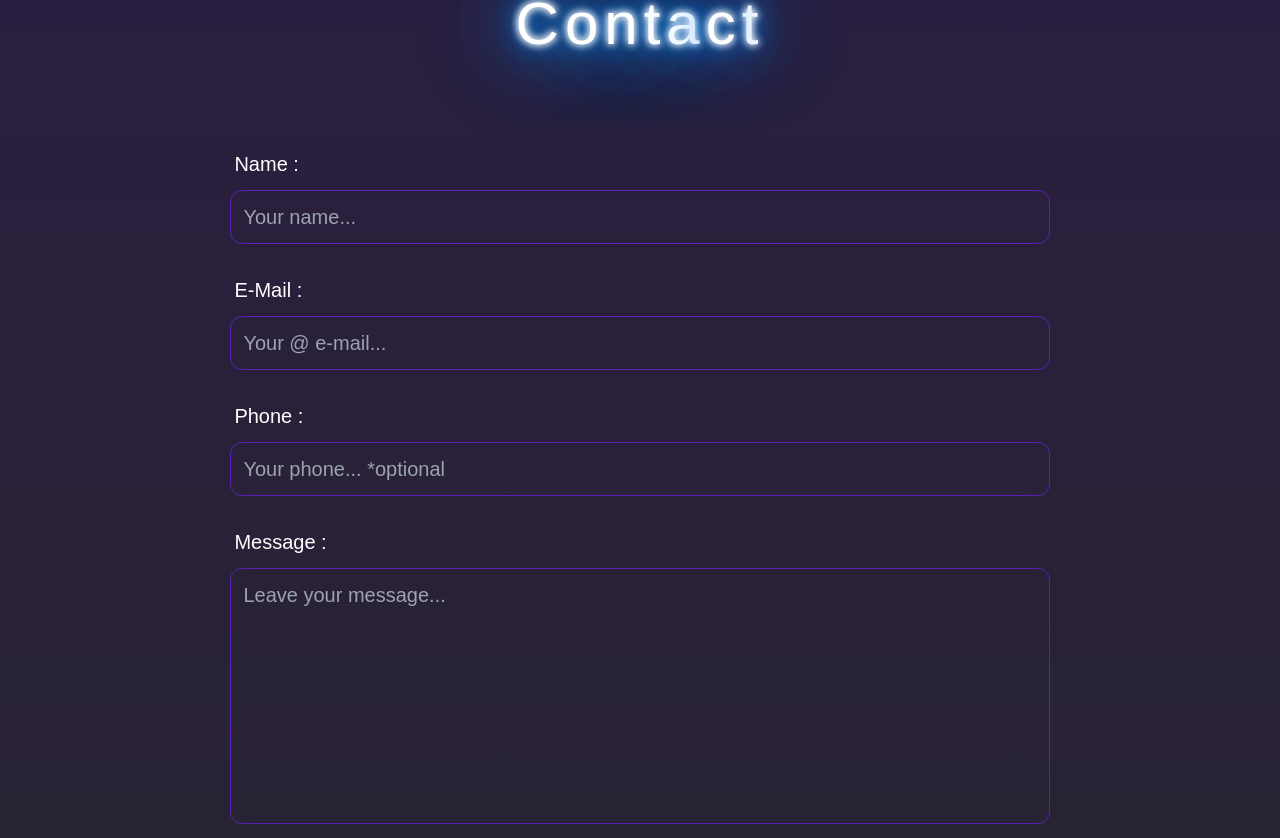
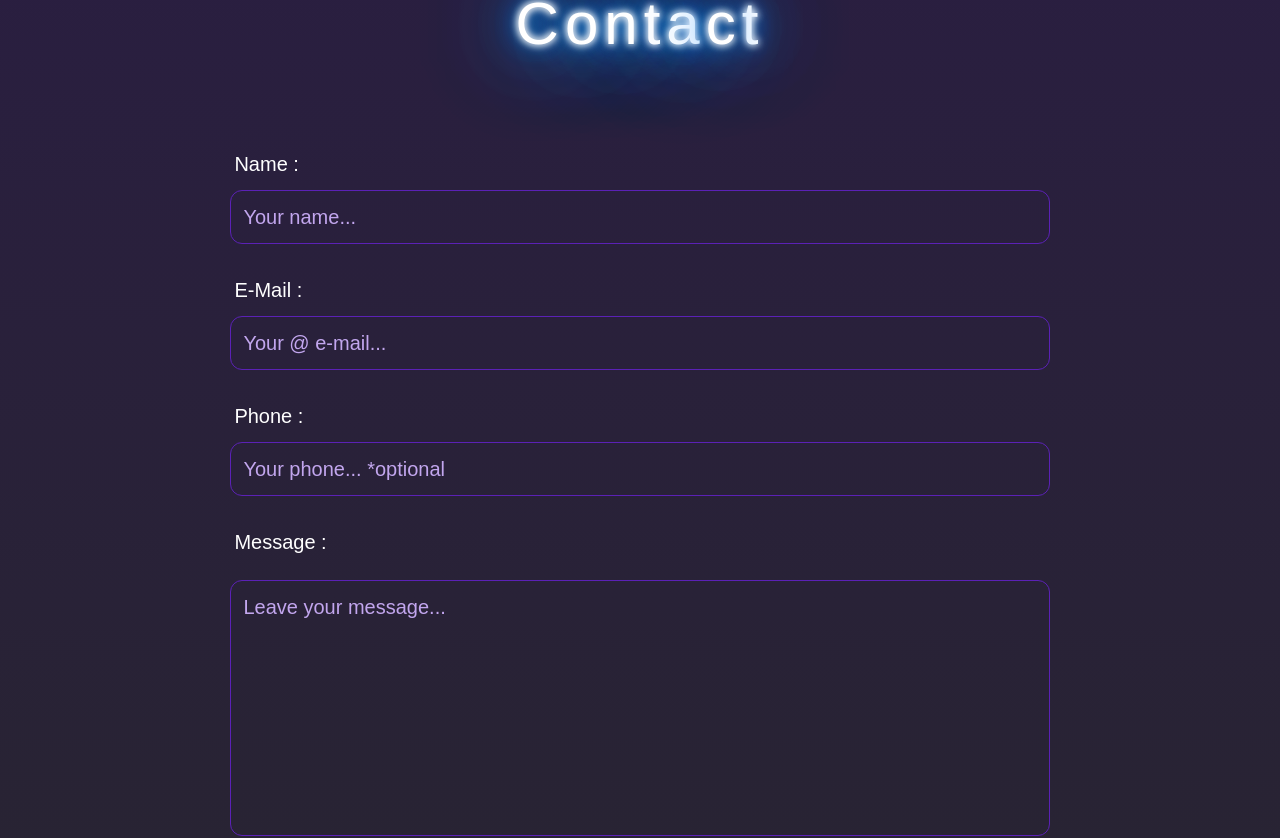
Before and after one commit to estebanCastaneira/myPortfolio, a React (Vite) app: page / in a window 1280 px wide. Shown: the part 2507-3345 px from the top of the page. Built offline with nearby package versions, Linux system fonts and the light colour scheme.

Commit message:
input styles fixes

```diff
--- a/src/assets/styles/styles.css
+++ b/src/assets/styles/styles.css
@@ -82,13 +82,23 @@
   box-shadow: #008fff -20px 5px 80px;
 }
 /* Portfolio */
-
+.project-card:hover {
+  border: white;
+  box-shadow: -10px -10px 70px 8px #4c1d95;
+  background-color: black;
+  transition: all;
+  transition-duration: 700ms;
+  scale: 1.03;
+}
 /* Contact */
-
+.input::placeholder,
+textarea::placeholder {
+  color: rgb(194, 166, 238);
+}
 .input:focus,
 textarea:focus {
   outline: #4c1d95;
-  border: none;
+  border: #5b21b6 10px;
   box-shadow: -10px -10px 70px 8px #4c1d95;
   background-color: black;
   transition: all;
@@ -103,7 +113,7 @@ textarea:focus {
   transition-duration: 700ms;
 }
 label {
-  margin-left: 0.25rem;
+  margin: 0 0 0.75rem 0.25rem;
 }
 textarea {
   resize: none;
--- a/src/components/contact/Input.jsx
+++ b/src/components/contact/Input.jsx
@@ -11,7 +11,7 @@ function Input({ label, type, name, placeholder, value, setValue }) {
   }
 
   return (
-    <div className="flex flex-col w-full sm:w-[80%] gap-3">
+    <div className="flex flex-col w-full sm:w-[80%]">
       <label className="z-10">{label}</label>
       <input
         className={`p-3 rounded-xl bg-transparent border border-violet-800  ${
```
